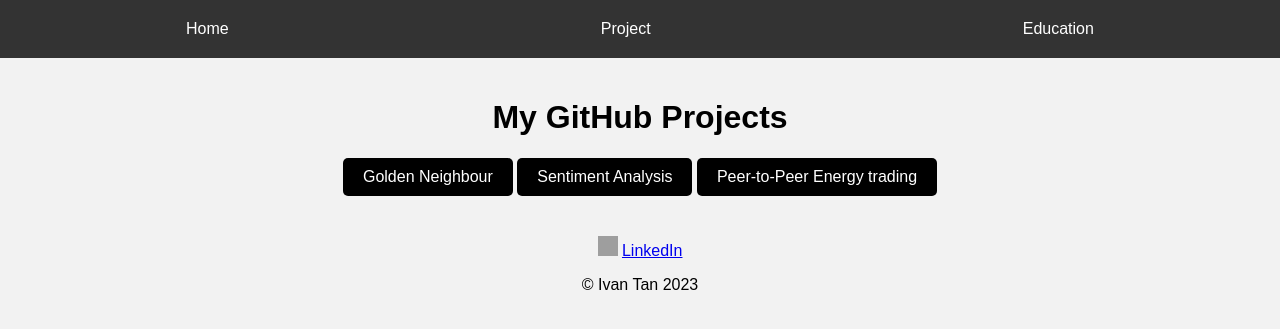
After one commit to ivanjq98/ivanjq98.github.io, a PHP site: page /projects/projects.html in a window 1280 px wide. The commit adds this page. Shown: the top 329 px of the page. Run offline with PHP 8.4, Linux system fonts and the light colour scheme; grey boxes are pictures that could not be loaded.

Commit message:
create project page

```diff
--- /dev/null
+++ b/projects/projects.html
@@ -0,0 +1,28 @@
+<!DOCTYPE html>
+<html lang="en">
+<head>
+  <meta charset="UTF-8">
+  <meta name="viewport" content="width=device-width, initial-scale=1.0">
+  <link rel="stylesheet" href="styles.css">
+  <title>My Resume</title>
+</head>
+<body>
+  <nav>
+    <a href="../index.html" class="button-header">Home</a>
+    <a href="../index.html" class="button-header">Project</a>
+    <a href="../education/education.html" class="button-header">Education</a>
+  </nav>
+  <header>
+    <h1>My GitHub Projects</h1>
+        <a href="https://github.com/minin0la/IE4717/blob/master/Golden_Neighbour/homepage/index.php" class="button-link" target="_blank">Golden Neighbour</a>
+        <a href="https://github.com/ivanjq98/Sentiment-Analysis/blob/main/sentiment_analysis.ipynb" class="button-link" target="_blank">Sentiment Analysis</a>
+        <a href="https://github.com/yourusername/project3" class="button-link" target="_blank">Peer-to-Peer Energy trading</a>
+  </header>
+  <footer>
+    <img src ="https://upload.wikimedia.org/wikipedia/commons/thumb/c/ca/LinkedIn_logo_initials.png/600px-LinkedIn_logo_initials.png" width="20px" height="20px" alt="LinkedIn">
+    <a href="https://www.linkedin.com/in/ivan-tan-5a4135154/">LinkedIn</a>
+    <p>&copy; Ivan Tan 2023</p>
+  </footer>
+  <script src="script.js"></script>
+</body>
+</html>
--- /dev/null
+++ b/projects/styles.css
@@ -0,0 +1,91 @@
+body {
+    font-family: Arial, sans-serif;
+    margin: 0;
+    padding: 0;
+    background-color: #f2f2f2; /* Set the background color for the entire page */
+  }
+
+  .wrapper {
+    width: 80%;
+    margin: auto;
+    min-width: 900px;
+    border-style: solid;
+    border-width: 5px;
+    border-color: #3377FF;
+  }
+
+  nav {
+    background-color: #333;
+    color: #fff;
+    display: flex;
+    justify-content: space-around;
+    padding: 10px 0;
+
+  }
+
+  nav button {
+    background: none;
+    border: none;
+    color: #fff;
+    cursor: pointer;
+  }
+
+  header {
+    background-color: #f2f2f2;
+    text-align: center;
+    padding: 20px 0;
+  }
+
+  .intro {
+    text-align: justify; /* Set the text alignment to justified */
+    margin: 20px auto; /* Center the box horizontally */
+    width: 70%; /* Set the width to 70% */
+    background-color: #fff; /* Add a background color to the box */
+    padding: 20px; /* Add padding to the box */
+    box-sizing: border-box; /* Include padding in the width */
+    line-height: 1.5; /* Set the line height to 1.5 for 1.5 spacing */
+    display: flex; /* Use flexbox for centering */
+    flex-direction: column; /* Set flex direction to column */
+    align-items: center; /* Center items horizontally */
+  }
+
+  .intro img {
+    border-radius: 50%;
+    width: 150px;
+    height: 150px;
+    object-fit: cover;
+    margin-bottom: 15px; /* Add margin to the bottom of the image */
+  }
+
+  .buttons {
+    margin-top: 20px;
+  }
+
+  footer {
+    background-color: #f2f2f2;
+    text-align: center;
+    padding: 20px 0;
+  }
+
+  .button-link {
+    display: inline-block;
+    padding: 10px 20px;
+    background-color: #000;
+    color: #fff;
+    text-decoration: none; /* Remove the underline */
+    border-radius: 5px;
+    transition: background-color 0.3s ease;
+  }
+
+  .button-link:hover {
+    background-color: #555;
+  }
+
+  .button-header {
+    display: inline-block;
+    padding: 10px 20px;
+    color: #fff;
+    text-decoration: none; /* Remove the underline */
+    border-radius: 5px;
+    transition: background-color 0.3s ease;
+  }
```
Also changed, not shown: index.html (+5 -5 lines), styles.css (+9 -0 lines).
